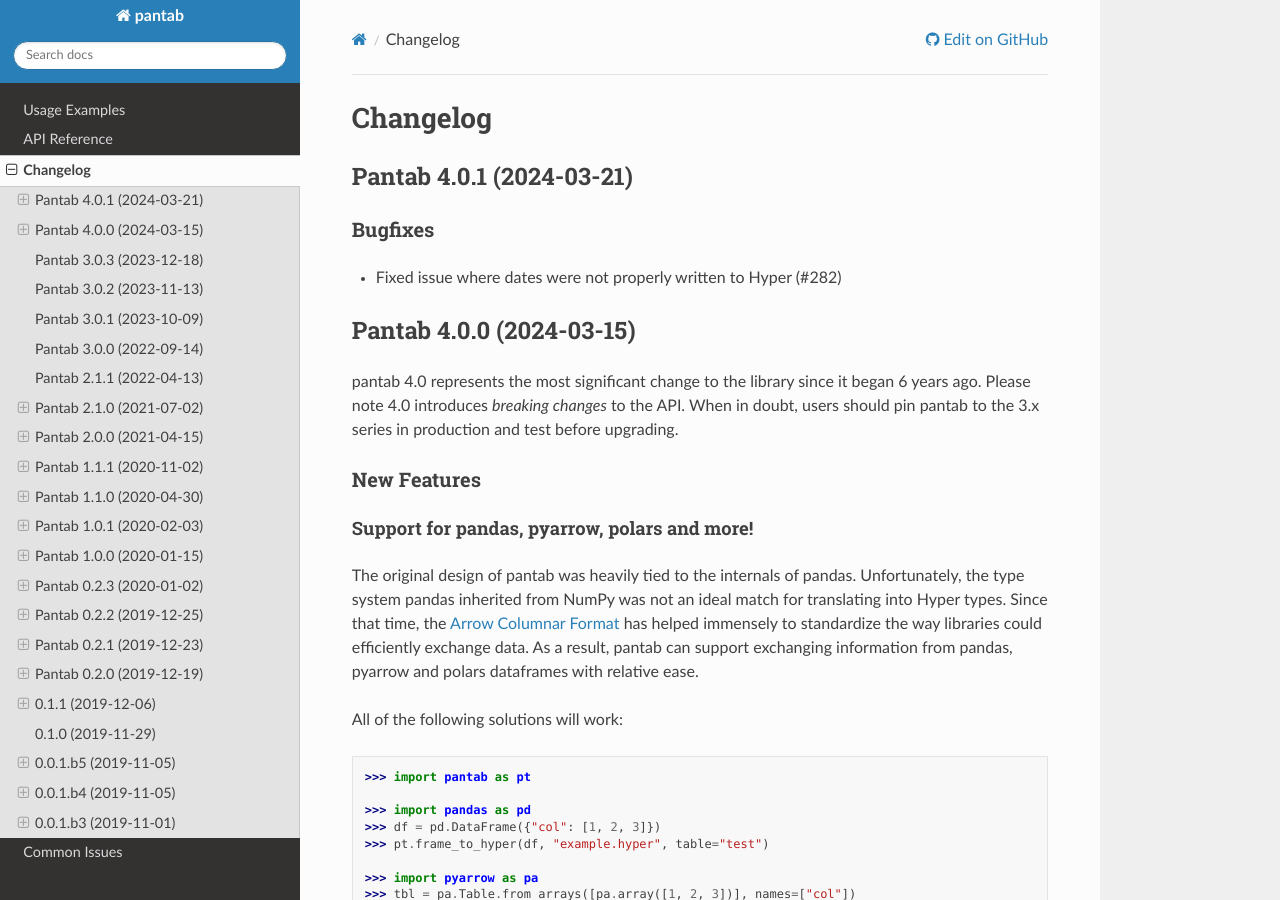
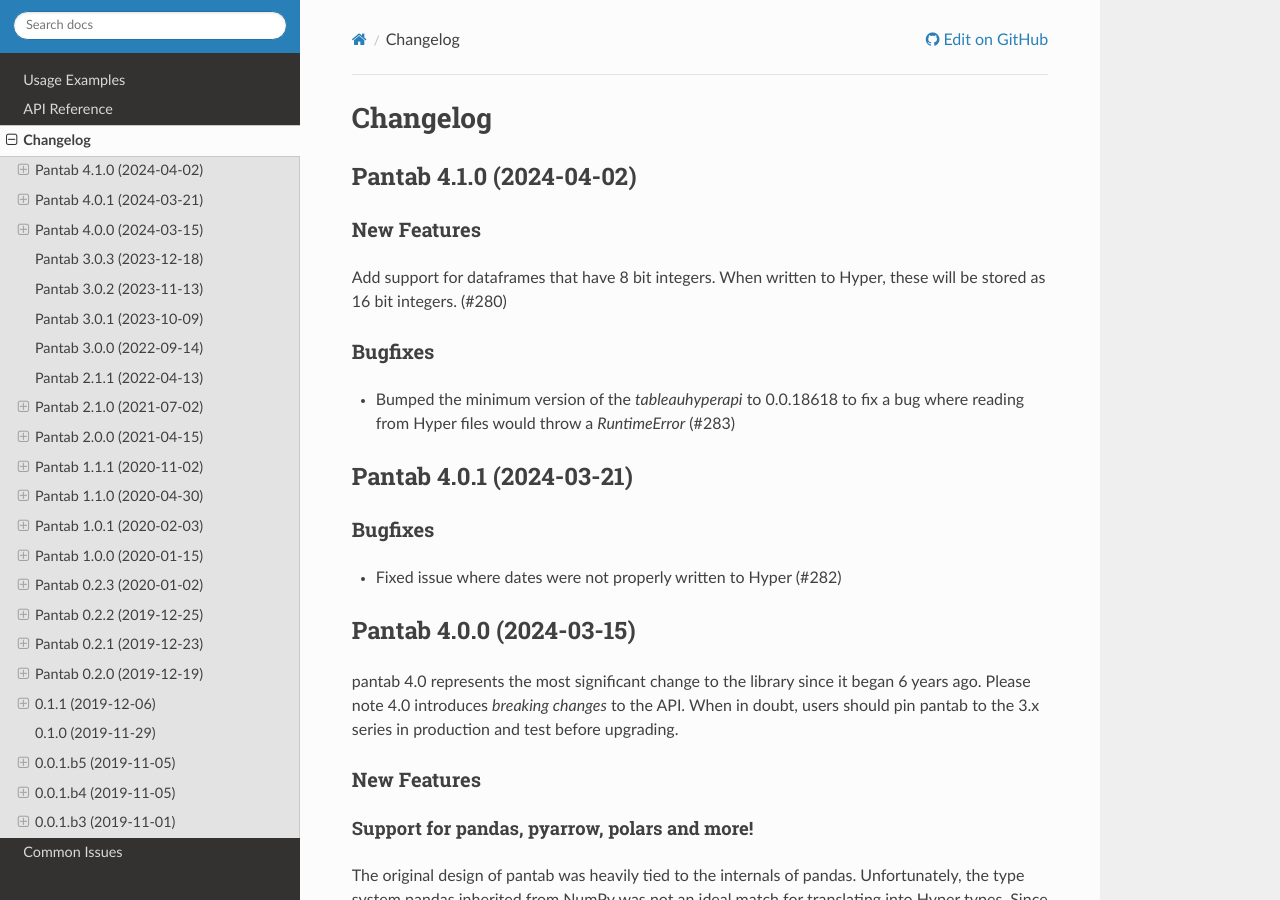
Before and after one commit to innobi/pantab, a Sphinx documentation site: the page built from doc/source/changelog.rst, in a window 1280 px wide and 900 px high. Built offline with Sphinx 7.4.7 and the Read the Docs theme 2.0.0, drawn with Linux system fonts in a browser that asks for light colours.

Commit message:
4.1 bump

```diff
--- a/doc/source/changelog.rst
+++ b/doc/source/changelog.rst
@@ -1,5 +1,16 @@
 Changelog
 ^^^^^^^^^
+Pantab 4.1.0 (2024-04-02)
+=========================
+
+New Features
+------------
+Add support for dataframes that have 8 bit integers. When written to Hyper, these will be stored as 16 bit integers. (#280)
+
+Bugfixes
+--------
+
+- Bumped the minimum version of the `tableauhyperapi` to 0.0.18618 to fix a bug where reading from Hyper files would throw a `RuntimeError` (#283)
 
 Pantab 4.0.1 (2024-03-21)
 =========================
--- a/doc/source/conf.py
+++ b/doc/source/conf.py
@@ -5,7 +5,7 @@
 project = "pantab"
 copyright = "2019-2024, Will Ayd, innobi, LLC"
 author = "Will Ayd, innobi, LLC"
-release = "4.0.1"
+release = "4.1.0"
 
 
 # -- General configuration ---------------------------------------------------
--- a/pyproject.toml
+++ b/pyproject.toml
@@ -8,7 +8,7 @@
 
 [project]
 name = "pantab"
-version = "4.0.1"
+version = "4.1.0"
 description = "Converts pandas DataFrames into Tableau Hyper Extracts and back"
 license = {file = "LICENSE.txt"}
 readme = "README.md"
--- a/src/pantab/__init__.py
+++ b/src/pantab/__init__.py
@@ -1,4 +1,4 @@
-__version__ = "4.0.1"
+__version__ = "4.1.0"
 
 
 from pantab._reader import frame_from_hyper, frame_from_hyper_query, frames_from_hyper
```
